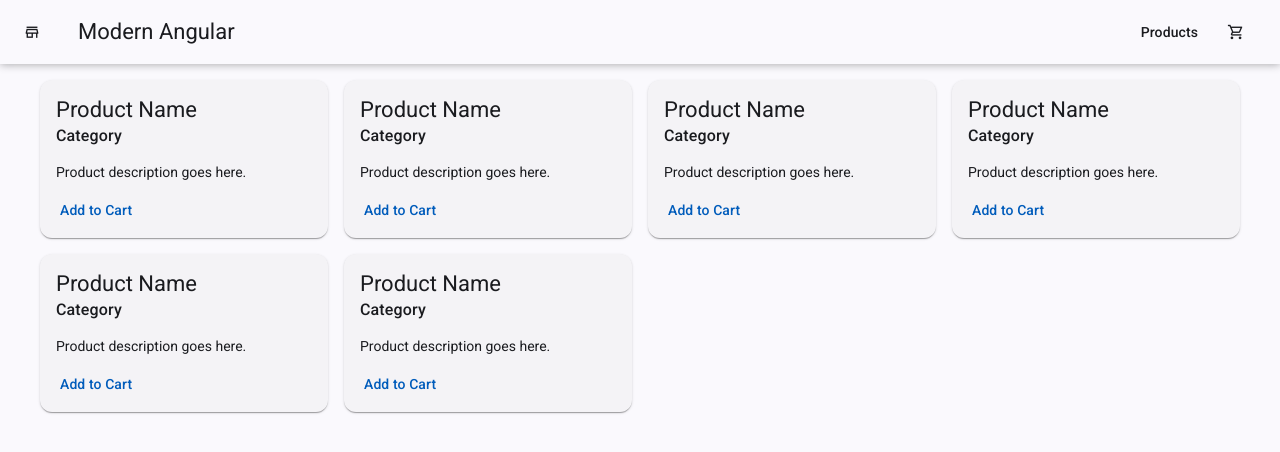
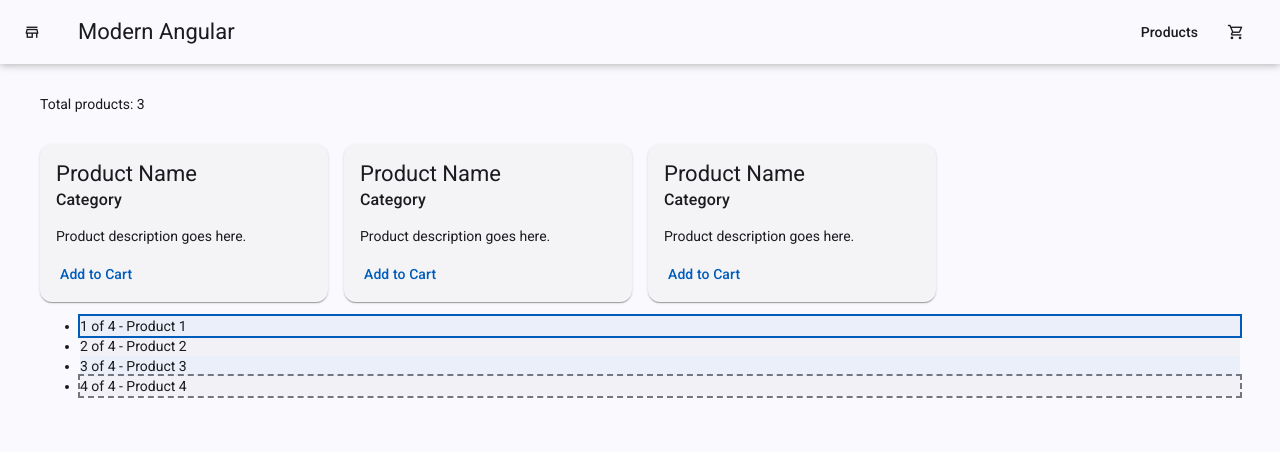
Before and after one commit to jose-vitor-quadrado/modern-angular-course, an Angular app: page / in a window 1280 px wide. Shown: the top 452 px of the page. Built offline with nearby package versions, Linux system fonts and the light colour scheme.

Commit message:
Feat: Add Rendering lists with Signals and @for

```diff
--- a/src/app/products/products-grid/products-grid.html
+++ b/src/app/products/products-grid/products-grid.html
@@ -1,8 +1,28 @@
-<div class="grid">
-  <app-products-card />
-  <app-products-card />
-  <app-products-card />
-  <app-products-card />
-  <app-products-card />
-  <app-products-card />
+<div class="products-container">
+  <p>Total products: {{ products().length }}</p>
+
+  <div class="products-grid">
+    @for (product of products(); track product.id) {
+      <app-products-card />
+    } @empty {
+      <div class="empty-state">
+        <mat-icon>inventory_2</mat-icon>
+        <h3>No products available</h3>
+        <p>Check back later for new arrivals!</p>
+      </div>
+    }
+  </div>
 </div>
+
+<ul>
+  @for (label of ['Product 1', 'Product 2', 'Product 3', 'Product 4']; track $index; let i = $index; let total = $count; let isFirst = $first; let isLast = $last; let isEven = $even; let isOdd = $odd) {
+    <li
+      class="demo-item"
+      [class.first-item]="isFirst"
+      [class.last-item]="isLast"
+      [class.even-row]="isEven"
+      [class.odd-row]="isOdd">
+      {{ i + 1 }} of {{ total }} - {{ label }}
+    </li>
+  }
+</ul>
--- a/src/app/products/products-grid/products-grid.scss
+++ b/src/app/products/products-grid/products-grid.scss
@@ -1,5 +1,54 @@
-.grid {
+.products-container {
+  display: grid;
+  gap: 1rem;
+}
+
+.products-grid {
   display: grid;
   grid-template-columns: repeat(auto-fill, minmax(280px, 1fr));
   gap: 16px;
 }
+
+.empty-state {
+  grid-column: 1 / -1;
+  display: flex;
+  flex-direction: column;
+  align-items: center;
+  justify-content: center;
+  padding: 4rem 2rem;
+  text-align: center;
+
+  mat-icon {
+    font-size: 4rem;
+    width: 4rem;
+    height: 4rem;
+    color: var(--mat-sys-outline);
+    margin-bottom: 1rem;
+  }
+
+  h3 {
+    margin: 0 0 0.5rem;
+    color: var(--mat-sys-on-surface);
+  }
+
+  p {
+    margin: 0;
+    color: var(--mat-sys-on-surface-variant);
+  }
+}
+
+.demo-item.even-row {
+  background: color-mix(in srgb, var(--mat-sys-primary) 6%, transparent);
+}
+
+.demo-item.odd-row {
+  background: color-mix(in srgb, var(--mat-sys-outline) 6%, transparent);
+}
+
+.demo-item.first-item {
+  outline: 2px solid var(--mat-sys-primary);
+}
+
+.demo-item.last-item {
+  outline: 2px dashed var(--mat-sys-outline);
+}
--- a/src/app/products/products-grid/products-grid.ts
+++ b/src/app/products/products-grid/products-grid.ts
@@ -1,10 +1,34 @@
-import { Component } from '@angular/core';
+import { Component, signal } from '@angular/core';
 import { ProductsCard } from '../products-card/products-card';
+import { Product } from '../product';
+import { MatIconModule } from '@angular/material/icon';
 
 @Component({
-  imports: [ ProductsCard ],
+  imports: [ ProductsCard, MatIconModule ],
   selector: 'app-products-grid',
   styleUrl: './products-grid.scss',
   templateUrl: './products-grid.html',
 })
-export class ProductsGrid {}
+export class ProductsGrid {
+  protected readonly products = signal<Product[]>([
+    {
+      id: 1,
+      name: 'Premium Wireless Headphones',
+      description: 'High-quality wireless headphones with noise cancellation and premium sound quality.',
+      price: 199.99,
+      originalPrice: 249.99,
+    },
+    {
+      id: 2,
+      name: 'Smart Fitness Watch',
+      description: 'Track your fitness goals with this advanced smartwatch featuring heart rate monitoring.',
+      price: 299.99,
+    },
+    {
+      id: 3,
+      name: 'Portable Bluetooth Speaker',
+      description: 'Compact speaker with powerful bass and 12-hour battery life.',
+      price: 79.99,
+    }
+  ]);
+}
```
